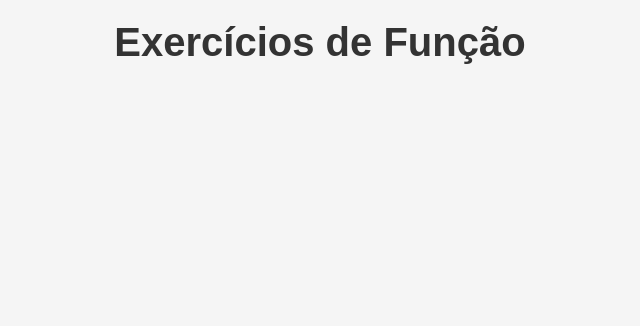
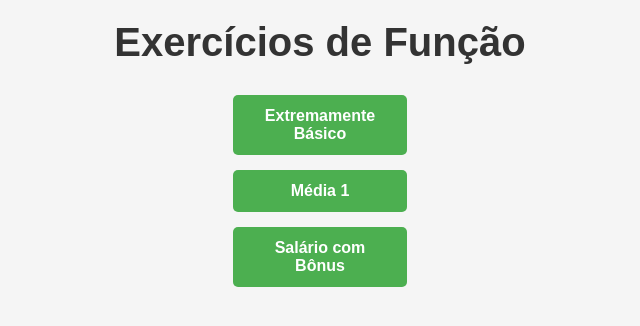
Before and after one commit to RebeccaVilas/Exerc-cios-de-Fun-es, a plain HTML site: page index.html in a window 1280 px wide. Shown: the whole page, without its empty margins (320-960 px from the left). Drawn offline with Linux system fonts and the light colour scheme.

Commit message:
Resolução do exercício 1001 - extremamente básico

```diff
--- a/index.html
+++ b/index.html
@@ -11,5 +11,18 @@
         <h1>Exercícios de Função</h1>
     </header>
 
+    <nav>
+        <ul>
+            <li>
+                <a href="./pages/extremamente_basico/extremamente_basico.html">Extremamente Básico</a>
+            </li>
+            <li>
+                <a href="./pages/media1/media1.html">Média 1</a>
+            </li>
+            <li>
+                <a href="./pages/salario_bonus/salario_bonus.html">Salário com Bônus</a>
+            </li>
+        </ul>
+    </nav>
 </body>
 </html>
```
Also changed, not shown: pages/extremamente_basico/extremamente_basico.html (added, +11 -0 lines), pages/extremamente_basico/extremamente_basico.js (added, +12 -0 lines).
